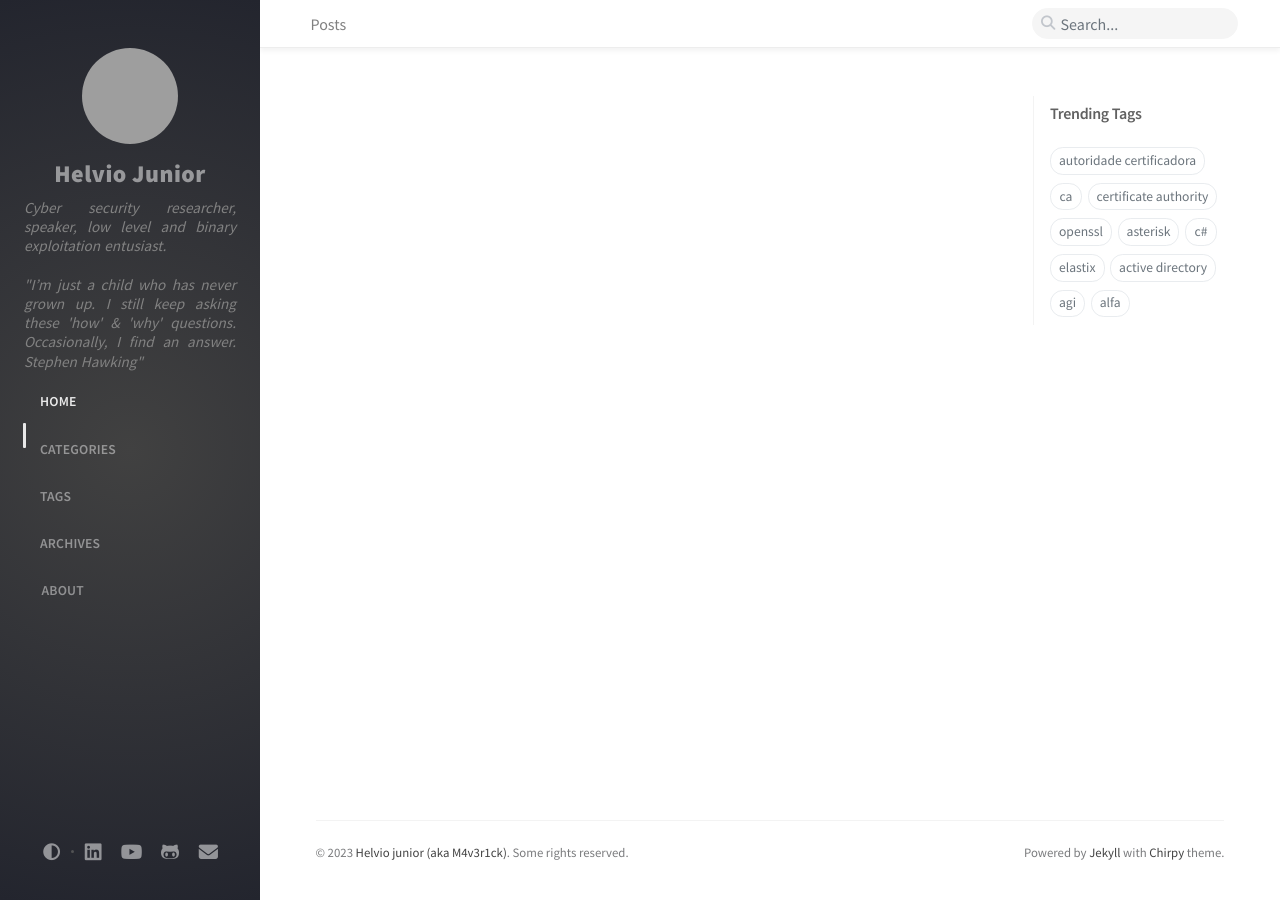
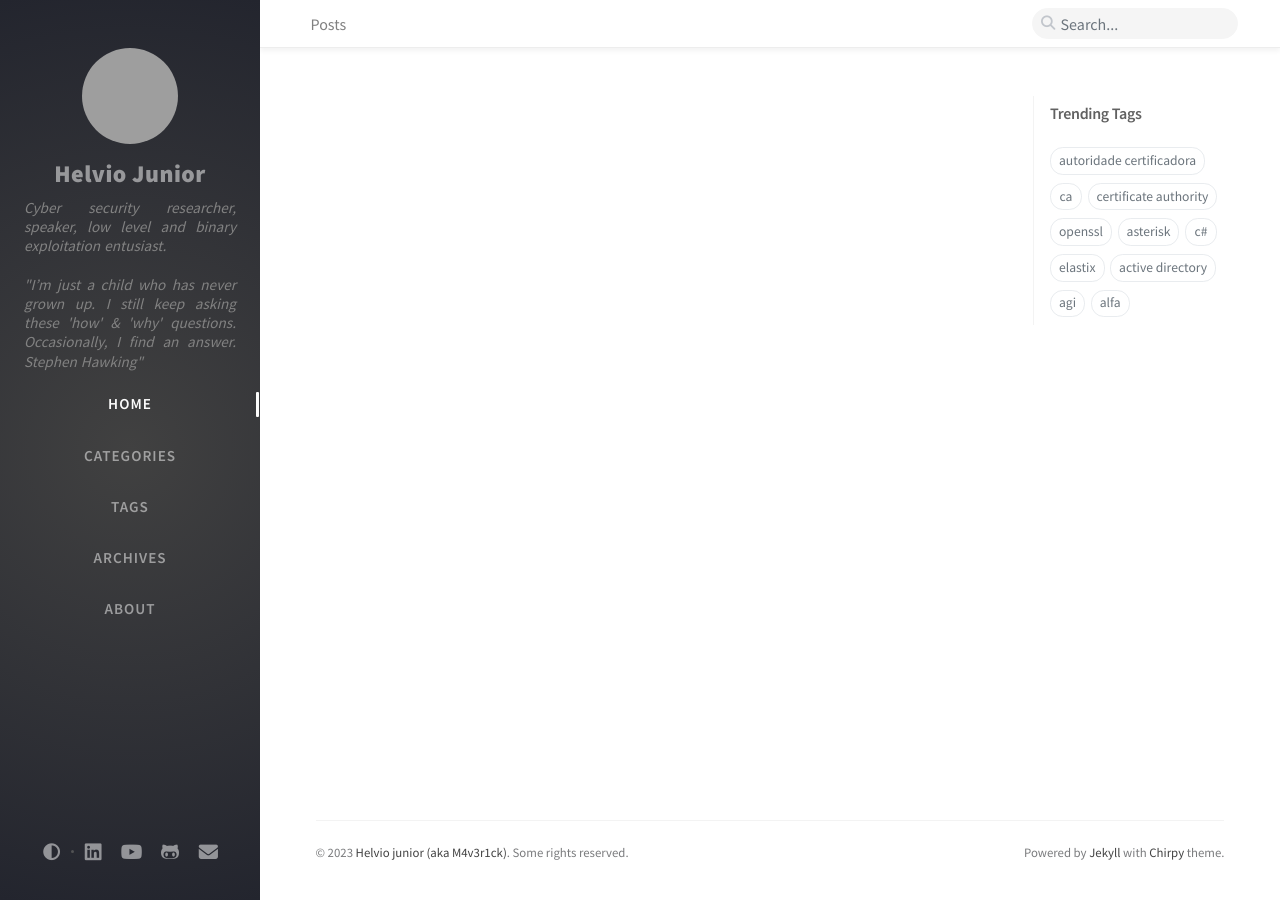
Before and after one commit to helviojunior/helviojunior.github.io, a Jekyll site: the page built from index.html, in a window 1280 px wide. Built offline with Jekyll 4.4.1, drawn with Linux system fonts in a browser that asks for light colours; comment, search, counter and statistics services are not loaded; grey boxes are pictures that could not be loaded.

Commit message:
Rollback Ajustes CSS

```diff
--- a/_sass/addon/commons.scss
+++ b/_sass/addon/commons.scss
@@ -727,11 +727,9 @@ $sidebar-display: "sidebar-display";
   }
 
   .nav-item {
-    opacity: 0.9;
-    width: 100%;
-    padding-left: 1.5rem;
-    padding-right: 1.5rem;
-
+    text-align: center;
+    display: table;
+    height: $tab-height;
     &:hover {
       .nav-link {
         color: #f8f9facf;
@@ -742,30 +740,6 @@ $sidebar-display: "sidebar-display";
         color: #fcfcfc;
       }
     }
-
-    a.nav-link {
-        @include pt-pb(0.6rem);
-
-        display: flex;
-        align-items: center;
-        border-radius: 0.75rem;
-        font-weight: 600;
-
-        &:hover {
-          background-color: var(--sidebar-hover-bg);
-        }
-
-        i {
-          font-size: 95%;
-          opacity: 0.8;
-          margin-right: 1.5rem;
-        }
-
-        span {
-          font-size: 90%;
-          letter-spacing: 0.2px;
-        }
-      }
   }
 
   ul {
```
